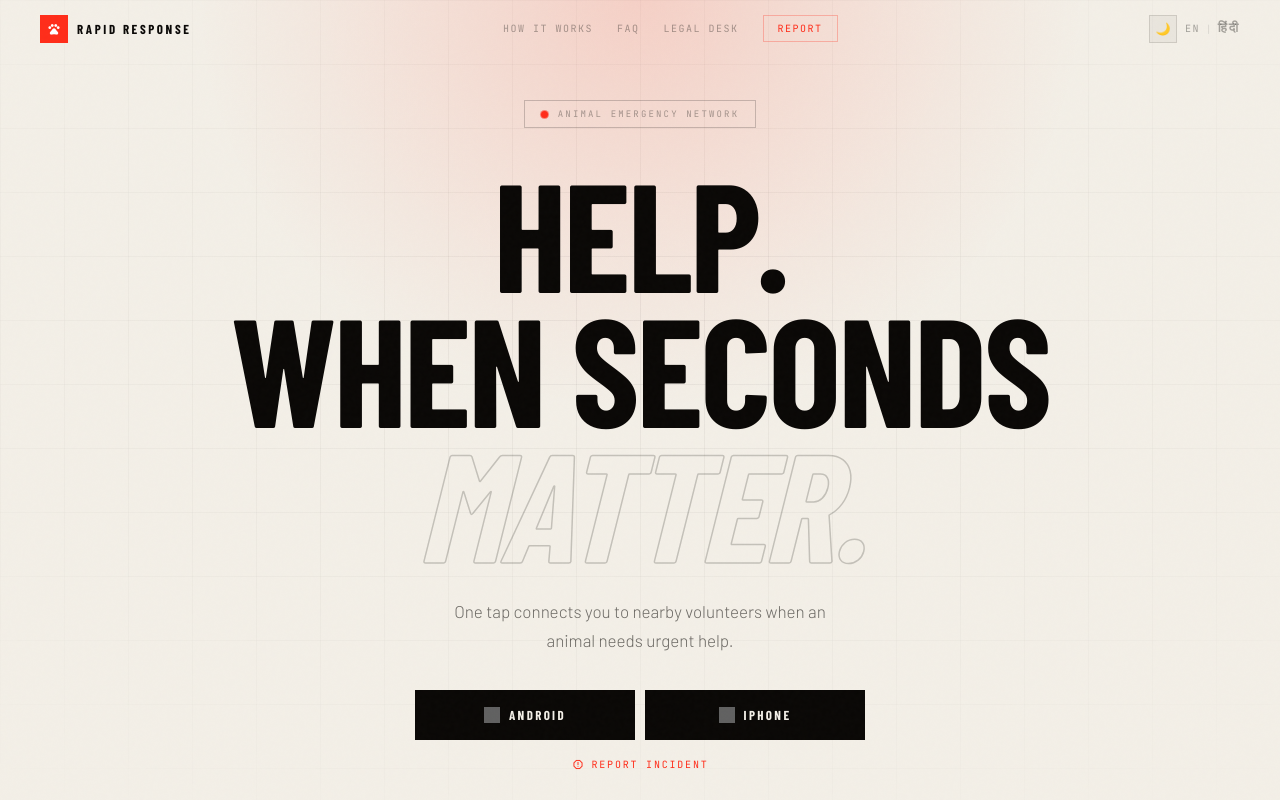
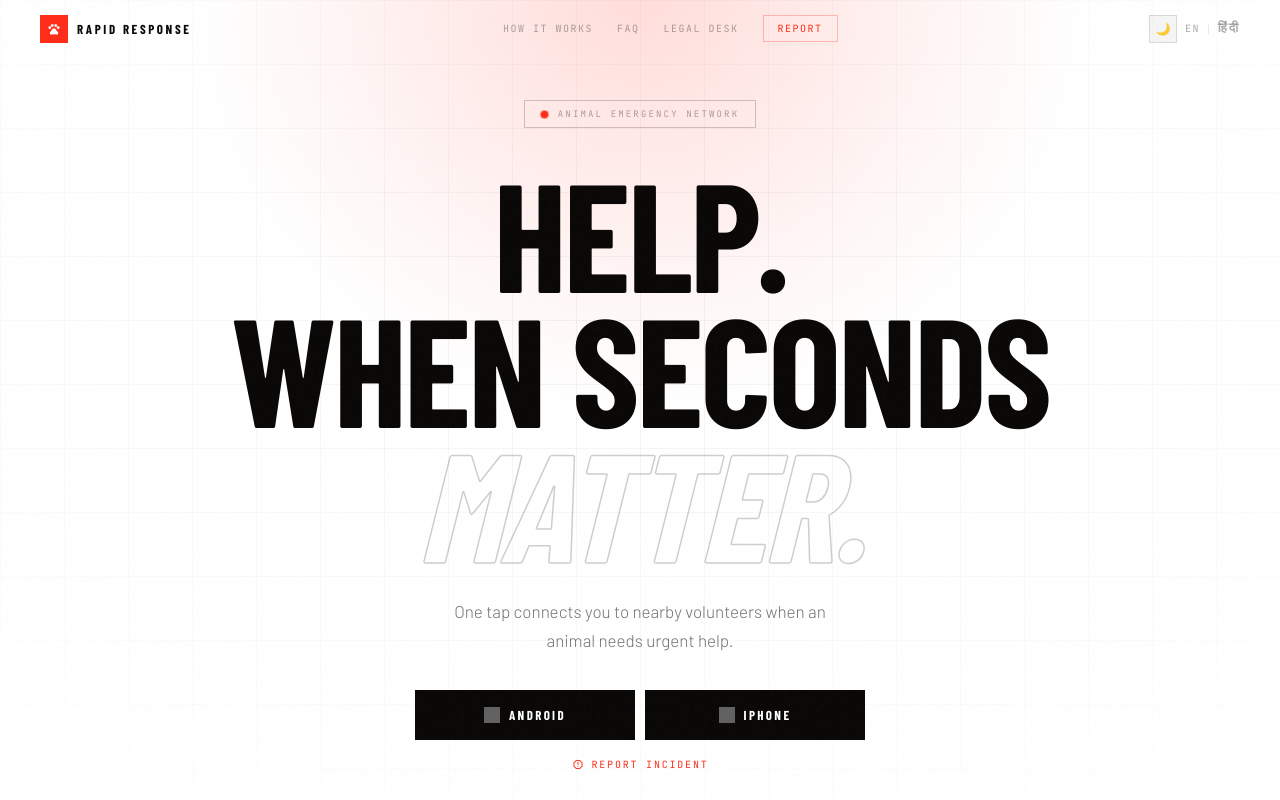
Before and after one commit to askrapidresponseteam-cloud/Website-RRT, a plain HTML site: page index.html in a window 1280 px wide. Both pictures are taken after a click on the button "☀️". Shown: the top 800 px of the page. Drawn offline with nearby package versions, Linux system fonts and the light colour scheme; grey boxes are pictures that could not be loaded; a web font is replaced by a local one.

Commit message:
Update index.html

```diff
--- a/index.html
+++ b/index.html
@@ -38,8 +38,8 @@
   --dim:    rgba(10,8,6,.58);
   --dimmer: rgba(10,8,6,.34);
   --ghost:  rgba(10,8,6,.04);
-  --bg:     #F3EFE7;
-  --bg2:    #EAE6DE;
+  --bg:     #FFFFFF;
+  --bg2:    #F5F5F5;
   --b:      rgba(10,8,6,.12);
   --bs:     rgba(10,8,6,.20);
   --ra10:   rgba(255,45,26,.07);
```
